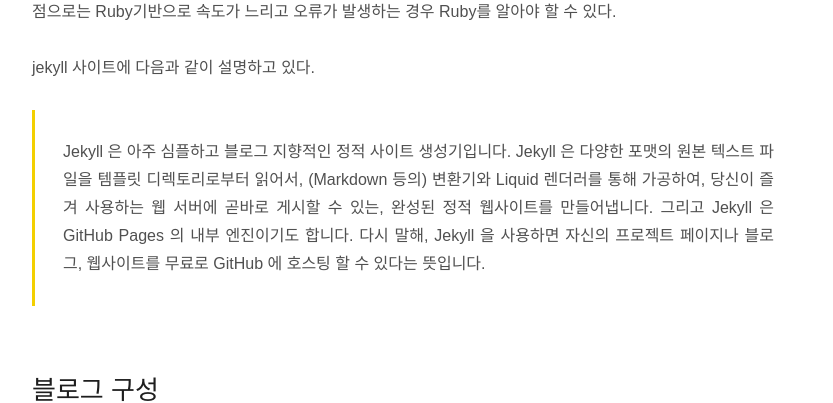
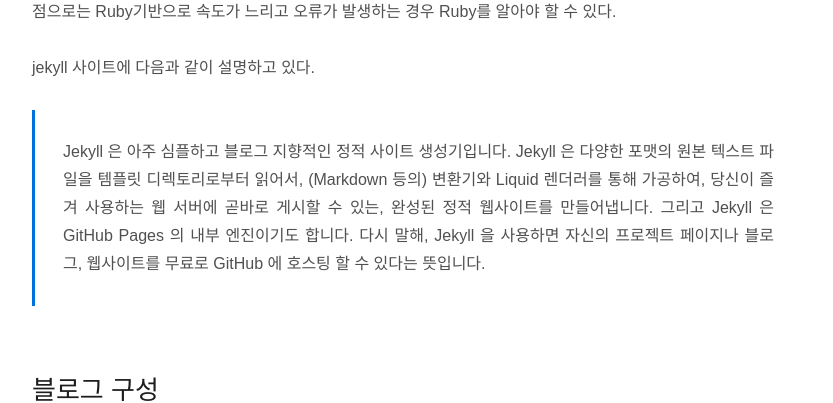
Before and after one commit to inswave/inswave.github.io, a Jekyll site: the page built from _posts/2018-02-13-setup.md, in a window 1280 px wide. Shown: the part 1443-1846 px from the top of the page, without its empty margins (223-1056 px from the left). Built offline with Jekyll 4.4.1, drawn with Linux system fonts in a browser that asks for light colours; some web fonts are replaced.

Commit message:
Update screen.css

```diff
--- a/assets/css/screen.css
+++ b/assets/css/screen.css
@@ -844,7 +844,7 @@
 #post-content blockquote {
     margin: 28px 0;
     padding: 28px;
-    border-left: 3px solid #f3cf00;
+    border-left: 3px solid #006fdf;
 }
 
 #post-content blockquote > *:first-child {
@@ -897,7 +897,7 @@
 /* @@iolo */
 #post-content table {
     margin: 1em auto;
-    border: 3px solid #f3cf00;
+    border: 3px solid #006fdf;
 }
 
 #post-content th {
```
